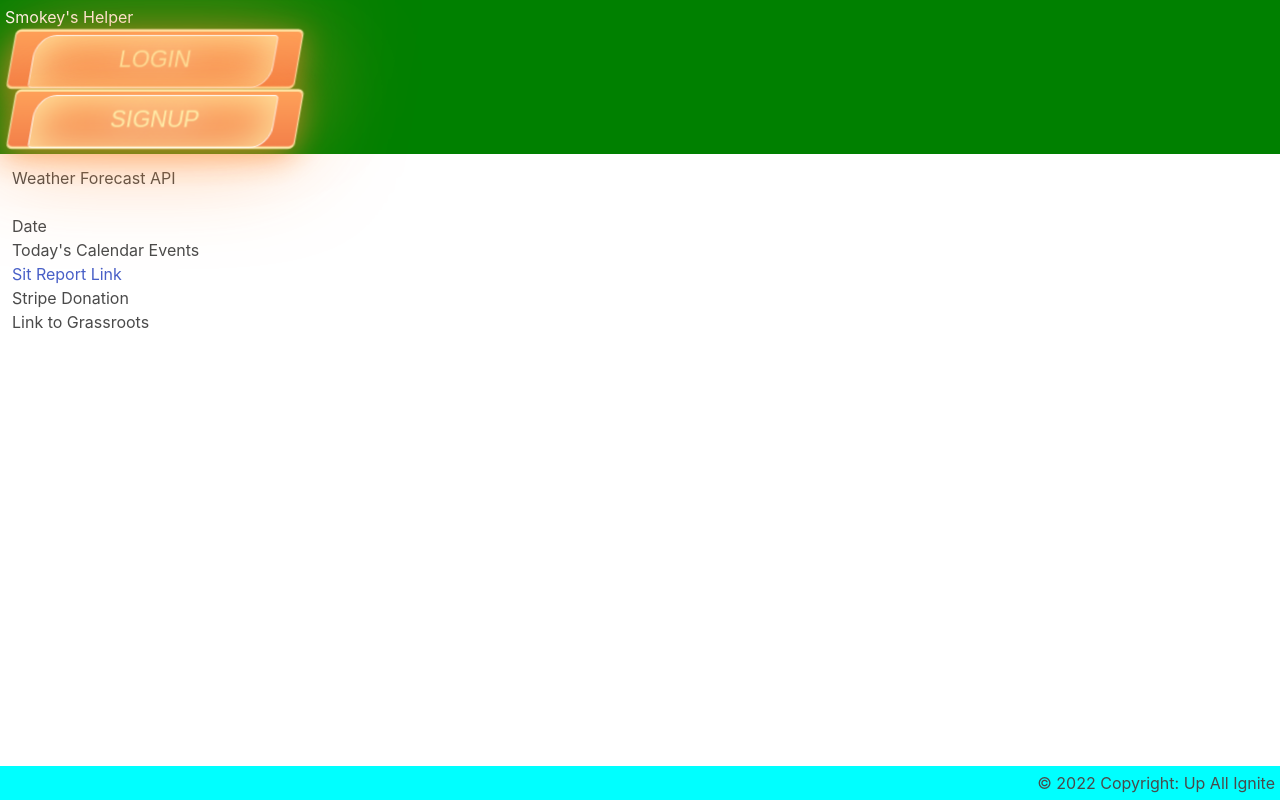
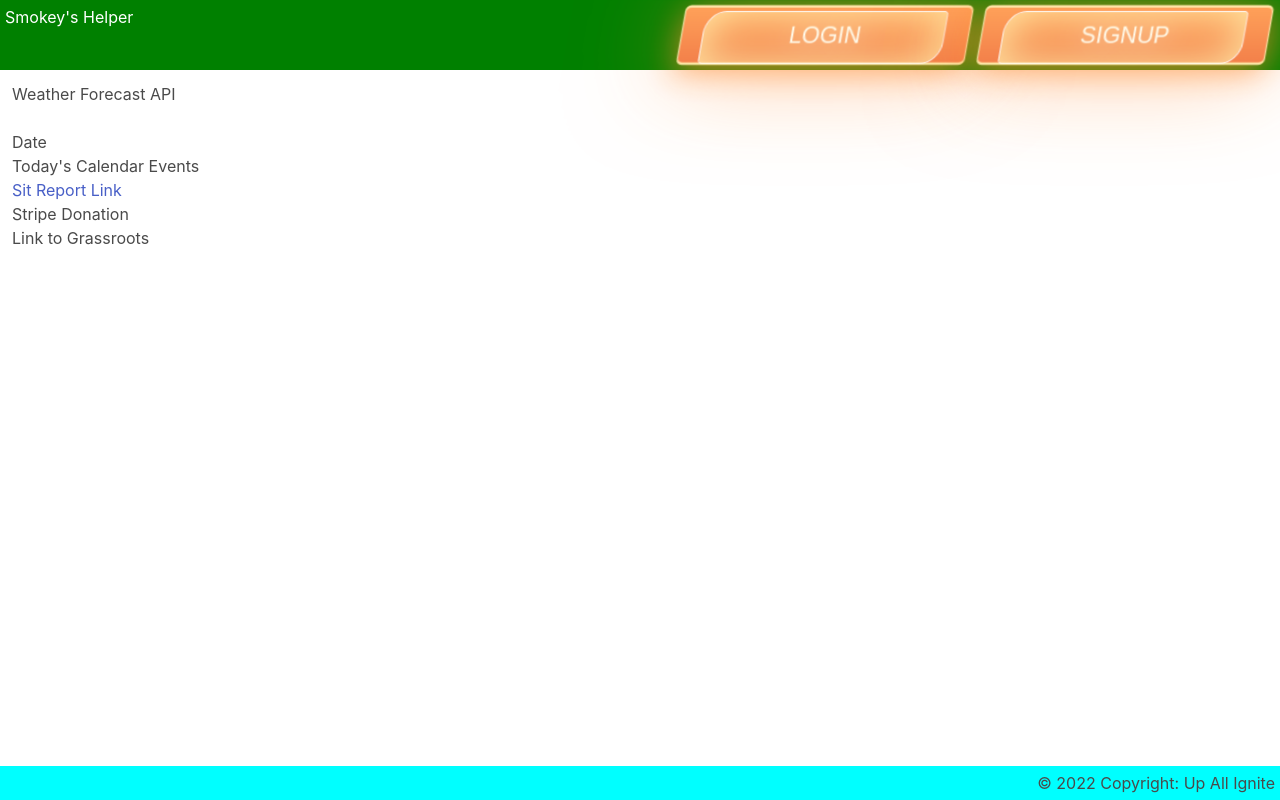
Before and after one commit to moyuh/fire-fighter-tracking, a React (Create React App) app in the folder client/: page / in a window 1280 px wide. Built offline with nearby package versions, Linux system fonts and the light colour scheme.

Commit message:
fixes buttons and alignment

```diff
--- a/client/src/components/Nav/nav.css
+++ b/client/src/components/Nav/nav.css
@@ -1,12 +1,17 @@
+
 nav{
+    display: flex;
     background: green;
     padding: 5px;
     color: white;
+    justify-content: space-between;
 
 }
 ul {
     list-style: none;
-
+    display: flex;
+    align-items: center;
+    justify-content: space-evenly;
 }
   .button {
     border: 1px solid green;
@@ -280,7 +285,7 @@ ul {
     box-shadow: 0 0 70px rgba(255, 138, 48, 0.6),
       0 5px 20px rgba(255, 138, 48, 0.6), inset 0 1px #ffeca8,
       inset 0 -1px #ffeca8;
-    color: #ffeca8;
+    color:white;
   }
 
   .button.fire:before {
```
